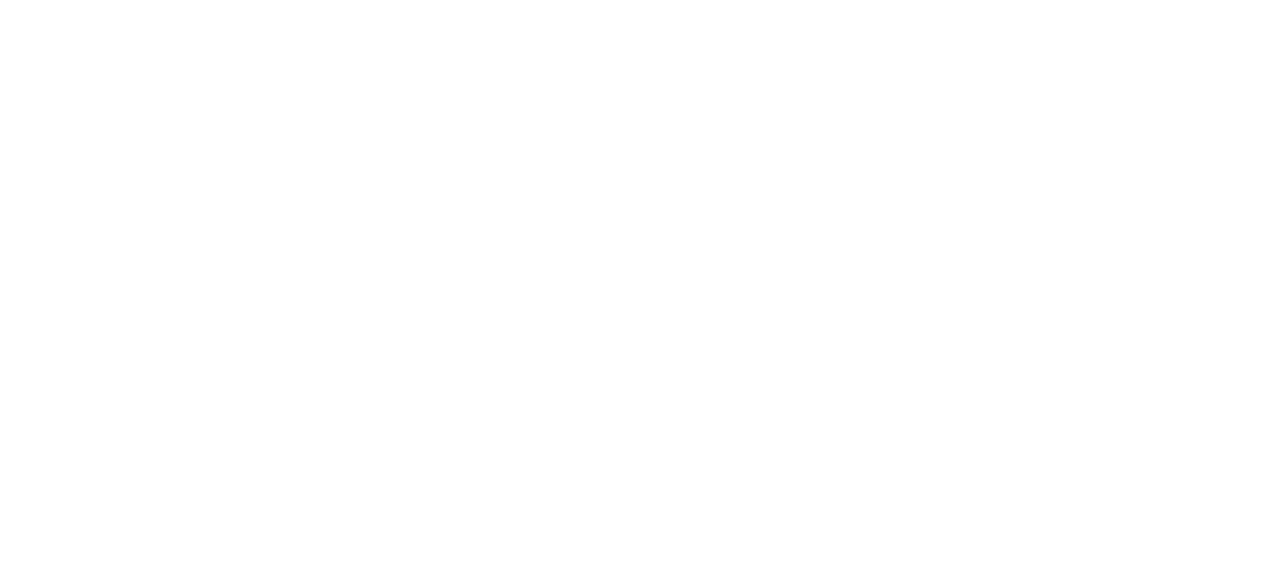
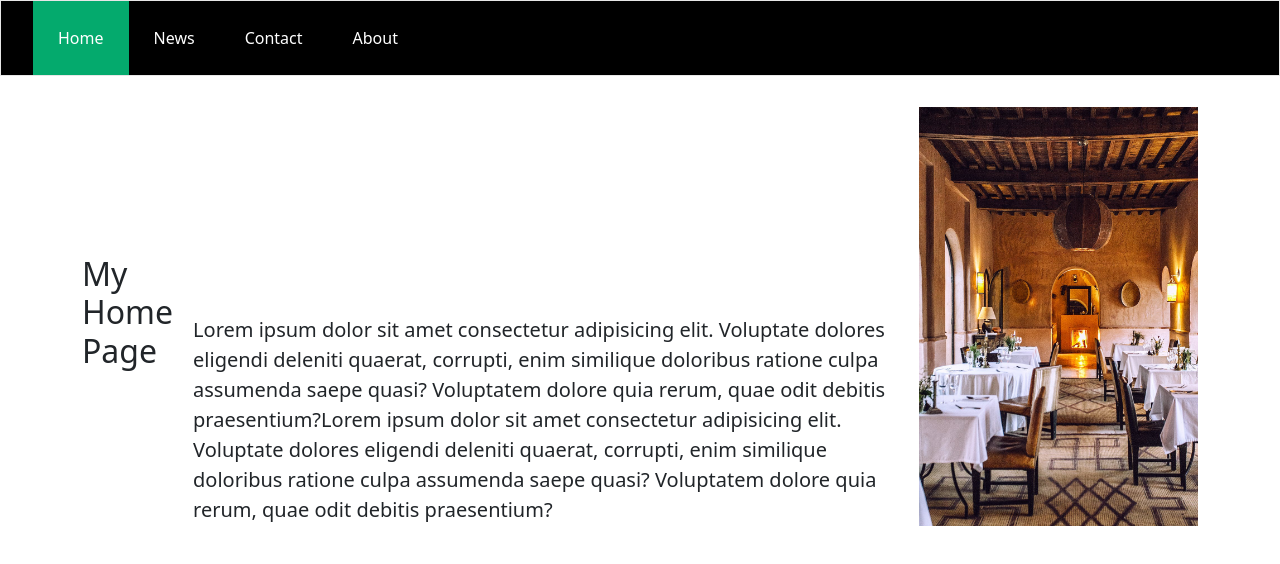
Before and after one commit to shubhsonawane/testing, a plain HTML site: page index.html in a window 1280 px wide. Drawn offline with nearby package versions, Linux system fonts and the light colour scheme.

Commit message:
home page

```diff
--- /dev/null
+++ b/home.css
@@ -0,0 +1,51 @@
+ul {
+    list-style-type: none;
+    margin: 0;
+    padding: 0;
+    overflow: hidden;
+    border: 1px solid #e7e7e7;
+    background-color: black;
+  }
+
+  li {
+  float: left;
+
+  }
+
+  li a {
+    display: block;
+    color: white;
+    text-align: center;
+    padding: 25px 25px;
+    text-decoration: none;
+  }
+
+  li a:hover:not(.active) {
+    background-color: white;
+    color: black;
+  }
+
+  li a.active {
+    color: white;
+    background-color: #04AA6D;
+  }
+
+
+.container {
+    display: flex;
+    align-items: center;
+    justify-content: center;
+  }
+
+  img {
+    max-width: 25%;
+    max-height:15%;
+    float: left;
+  }
+
+ p {
+    font-size: 20px;
+    padding-left: 20px;
+    padding-top: 20%;
+    float: left;
+  }
--- a/index.html
+++ b/index.html
@@ -4,8 +4,29 @@
     <meta charset="UTF-8">
     <meta name="viewport" content="width=device-width, initial-scale=1.0">
     <title>Document</title>
+    <link rel="stylesheet" href="home.css">
+    <link href="https://cdn.jsdelivr.net/npm/bootstrap@5.3.2/dist/css/bootstrap.min.css" rel="stylesheet" integrity="sha384-T3c6CoIi6uLrA9TneNEoa7RxnatzjcDSCmG1MXxSR1GAsXEV/Dwwykc2MPK8M2HN" crossorigin="anonymous">
+    <script src="https://cdn.jsdelivr.net/npm/bootstrap@5.3.2/dist/js/bootstrap.bundle.min.js" integrity="sha384-C6RzsynM9kWDrMNeT87bh95OGNyZPhcTNXj1NW7RuBCsyN/o0jlpcV8Qyq46cDfL" crossorigin="anonymous"></script>
+
 </head>
 <body>
+    <ul>
+        <li><a class="active" href="#home">Home</a></li>
+        <li><a href="#news">News</a></li>
+        <li><a href="#contact">Contact</a></li>
+        <li><a href="#about">About</a></li>
+      </ul>
 
+<div class="container">
+      <h2>My Home Page </h2>
+
+        <p>Lorem ipsum dolor sit amet consectetur adipisicing elit. Voluptate dolores eligendi deleniti quaerat, corrupti, enim similique doloribus ratione culpa assumenda saepe quasi? Voluptatem dolore quia rerum, quae odit debitis praesentium?Lorem ipsum dolor sit amet consectetur adipisicing elit. Voluptate dolores eligendi deleniti quaerat, corrupti, enim similique doloribus ratione culpa assumenda saepe quasi? Voluptatem dolore quia rerum, quae odit debitis praesentium?</p>
+
+
+
+
+        <img src="pexels-photo-4915622.jpeg">
+
+      </div>
 </body>
 </html>
```
Also changed, not shown: pexels-photo-4915622.jpeg (added).
